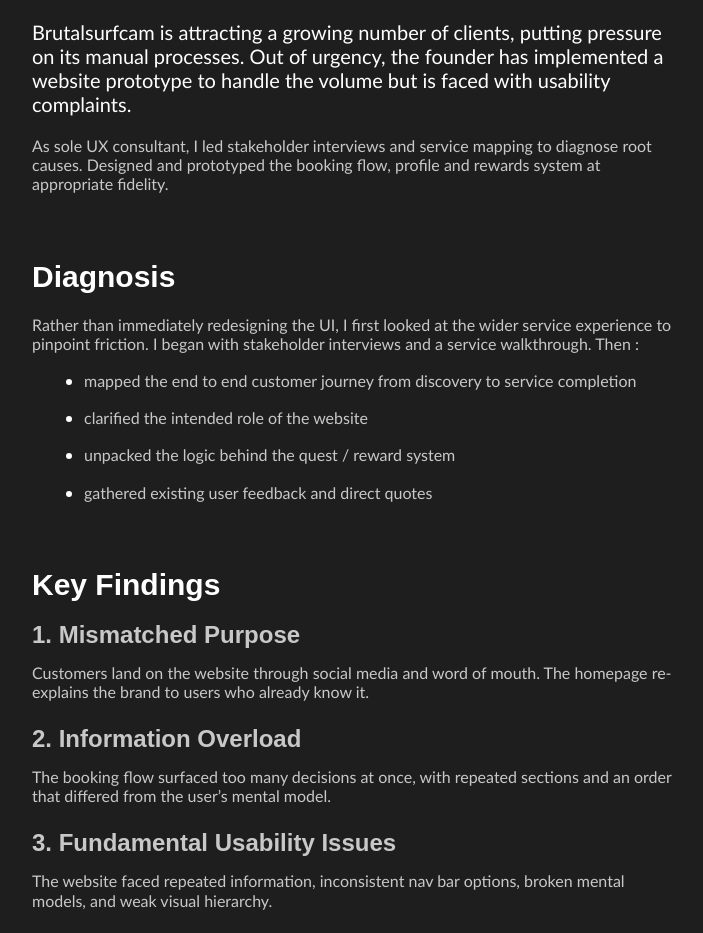
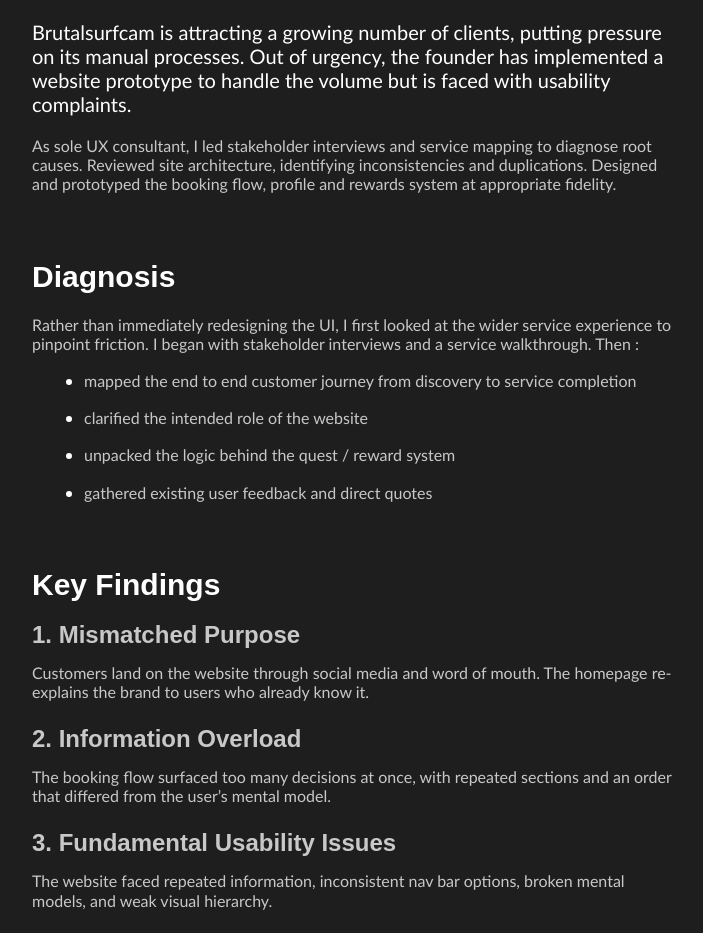
Before and after one commit to psuuzu/portfolio1, a Next.js app: page /brutalsurf in a window 1280 px wide. Shown: the part 840-1773 px from the top of the page, without its empty margins (288-991 px from the left). Built offline with nearby package versions, Linux system fonts and the light colour scheme; a web font is replaced by a local one.

Commit message:
update role in brutal

```diff
--- a/app/brutalsurf/page.tsx
+++ b/app/brutalsurf/page.tsx
@@ -31,7 +31,7 @@ export default function Brutalsurf() {
                 Brutalsurfcam is attracting a growing number of clients, putting pressure on its manual processes. Out of urgency, the founder has implemented a website prototype to handle the volume but is faced with usability complaints.
             </p>
             <p className="mt-[20px]">
-            As sole UX consultant, I led stakeholder interviews and service mapping to diagnose root causes. Designed and prototyped the booking flow, profile and rewards system at appropriate fidelity.
+            As sole UX consultant, I led stakeholder interviews and service mapping to diagnose root causes. Reviewed site architecture, identifying inconsistencies and duplications. Designed and prototyped the booking flow, profile and rewards system at appropriate fidelity.
             </p>
 
         <h2 className='!text-[30px] mt-[60px]'>Diagnosis</h2>
```
